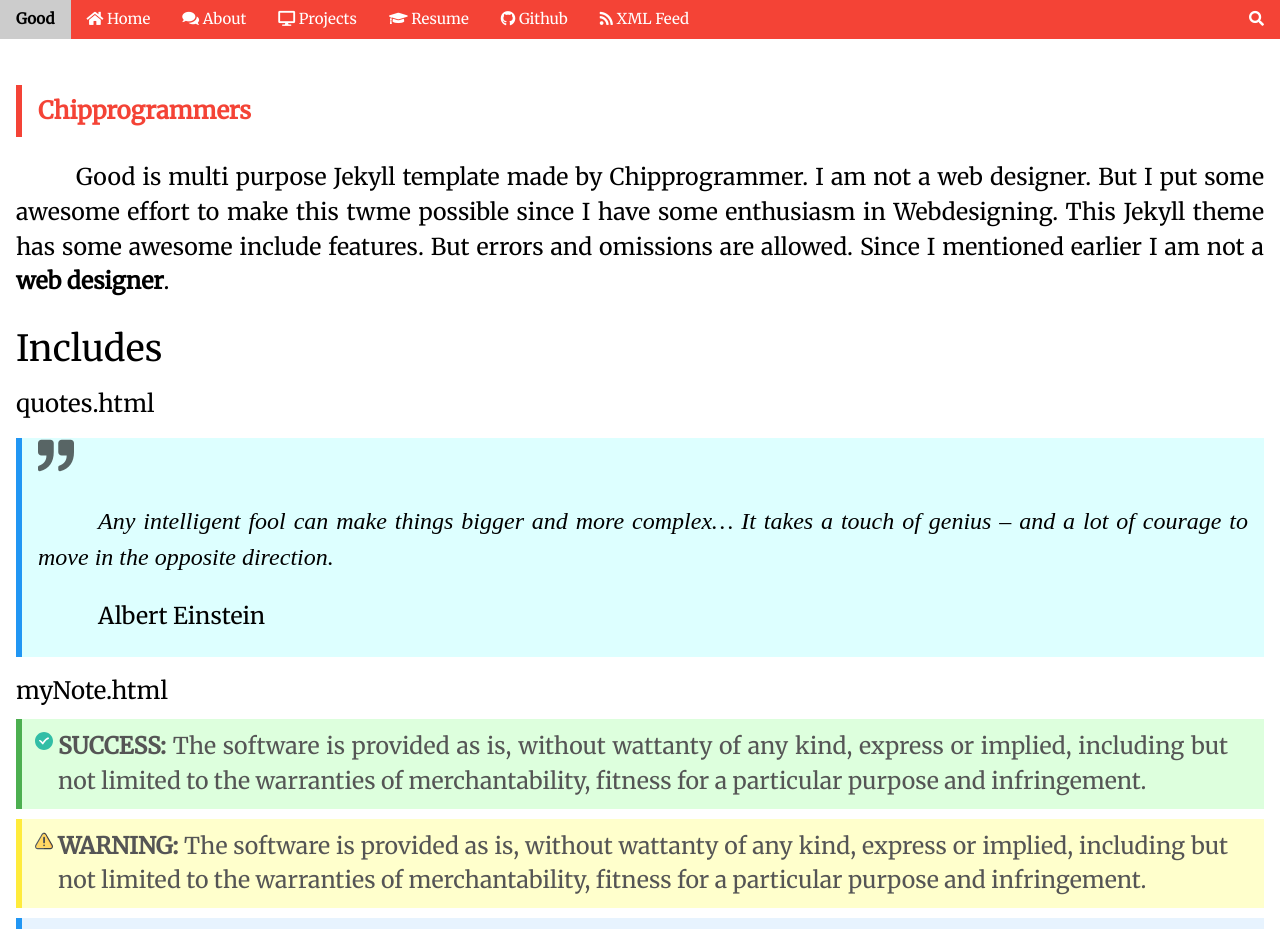
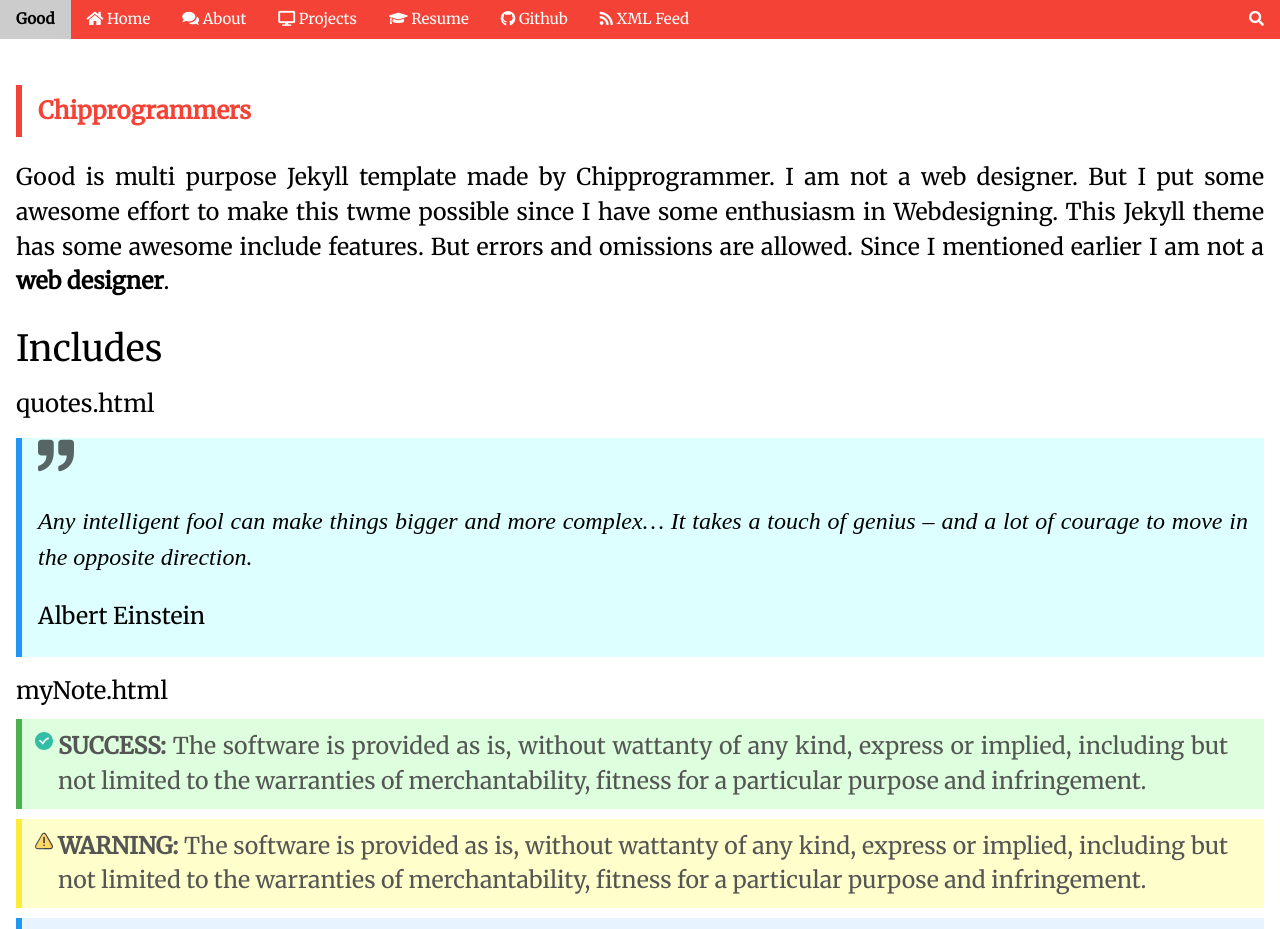
Before and after one commit to chipprogrammers/Good, a Jekyll site: the page built from index.md, in a window 1280 px wide and 1400 px high. Shown: the top 929 px of the window. Built offline with Jekyll 4.4.1, drawn with Linux system fonts in a browser that asks for light colours; comment, search, counter and statistics services are not loaded.

Commit message:
Update main_unminified.css

```diff
--- a/assets/css/main_unminified.css
+++ b/assets/css/main_unminified.css
@@ -16,7 +16,6 @@ font-size:100%;
 }
 p{
 display: block;
-text-indent: 60px;
 }
 .w3-half img{margin-bottom:-6px;margin-top:16px;opacity:0.8;cursor:pointer}
 .w3-half img:hover{opacity:1}
```
